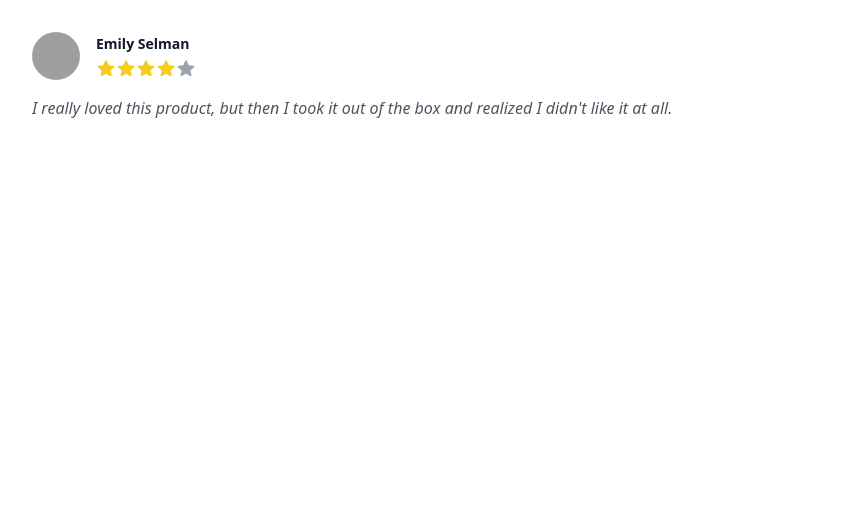
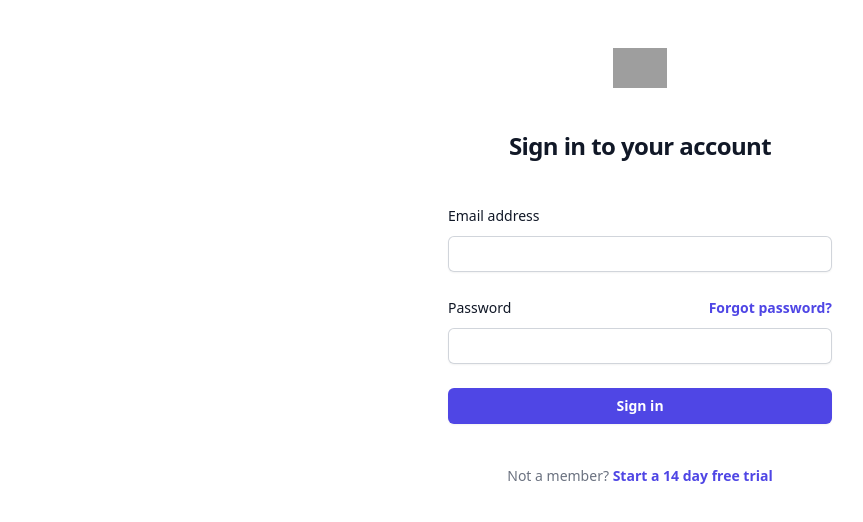
Before and after one commit to stephtran97/nnpp-homework, a React (Vite) app in the folder react-js-project/: page / in a window 1280 px wide. Shown: the top 522 px of the page, without its empty margins (0-863 px from the left). Built offline with nearby package versions, Linux system fonts and the light colour scheme; grey boxes are pictures that could not be loaded.

Commit message:
homework: exercises 1 ex5

```diff
--- a/react-js-project/src/App.jsx
+++ b/react-js-project/src/App.jsx
@@ -1,53 +1,11 @@
-import { StarIcon } from '@heroicons/react/20/solid';
+import Header from './Header';
+import Form from './Form';
 
-const review = {
-  rating: 4,
-  content:
-    "I really loved this product, but then I took it out of the box and realized I didn't like it at all.",
-  author: 'Emily Selman',
-  avatarSrc:
-    'https://images.unsplash.com/photo-1502685104226-ee32379fefbe?ixlib=rb-=eyJhcHBfaWQiOjEyMDd9&auto=format&fit=facearea&facepad=8&w=256&h=256&q=80'
-};
-
-// Good review has rating >= 4
-// If no author, hide entire Review
-// If good review, show ReviewRating, otherwise hide it. In place of review content, say "No review".
-export default function GoodReview() {
-  const isGoodReview = review.rating >= 4;
-  if (!review.author) return null;
-  return review.rating >= 4 ? (
-    <div className='review'>
-      <div className='review-wrapper'>
-        <img
-          className='review-avatar'
-          src={review.avatarSrc}
-        />
-        <div className='review-left'>
-          <h4 className='review-author'>{review.author}</h4>
-          {isGoodReview ? <ReviewRating review={review} /> : null}
-        </div>
-      </div>
-      <div className='review-content'>
-        {isGoodReview ? review.content : 'No review'}
-      </div>
-    </div>
-  ) : null;
-}
-
-function ReviewRating({ review }) {
-  const stars = Array(5).fill(false);
-  for (let i = 0; i < review.rating; i++) {
-    stars[i] = true;
-  }
+export default function App() {
   return (
-    <div className='review-rating'>
-      {stars.map((rating) =>
-        rating ? (
-          <StarIcon className='review-star review-star--filled' />
-        ) : (
-          <StarIcon className='review-star review-star--empty' />
-        )
-      )}
+    <div className='flex min-h-full flex-1 flex-col justify-center px-6 py-12 lg:px-8'>
+      <Header />
+      <Form />
     </div>
   );
 }
--- /dev/null
+++ b/react-js-project/src/Form.jsx
@@ -0,0 +1,82 @@
+import React from 'react';
+
+const Form = () => {
+  return (
+    <div className='mt-10 sm:mx-auto sm:w-full sm:max-w-sm'>
+      <form
+        className='space-y-6'
+        action='#'
+        method='POST'
+      >
+        <div>
+          <label
+            htmlFor='email'
+            className='block text-sm font-medium leading-6 text-gray-900'
+          >
+            Email address
+          </label>
+          <div className='mt-2'>
+            <input
+              id='email'
+              name='email'
+              type='email'
+              autoComplete='email'
+              required
+              className='block w-full rounded-md border-0 py-1.5 text-gray-900 shadow-sm ring-1 ring-inset ring-gray-300 placeholder:text-gray-400 focus:ring-2 focus:ring-inset focus:ring-indigo-600 sm:text-sm sm:leading-6'
+            />
+          </div>
+        </div>
+
+        <div>
+          <div className='flex items-center justify-between'>
+            <label
+              htmlFor='password'
+              className='block text-sm font-medium leading-6 text-gray-900'
+            >
+              Password
+            </label>
+            <div className='text-sm'>
+              <a
+                href='#'
+                className='font-semibold text-indigo-600 hover:text-indigo-500'
+              >
+                Forgot password?
+              </a>
+            </div>
+          </div>
+          <div className='mt-2'>
+            <input
+              id='password'
+              name='password'
+              type='password'
+              autoComplete='current-password'
+              required
+              className='block w-full rounded-md border-0 py-1.5 text-gray-900 shadow-sm ring-1 ring-inset ring-gray-300 placeholder:text-gray-400 focus:ring-2 focus:ring-inset focus:ring-indigo-600 sm:text-sm sm:leading-6'
+            />
+          </div>
+        </div>
+
+        <div>
+          <button
+            type='submit'
+            className='flex w-full justify-center rounded-md bg-indigo-600 px-3 py-1.5 text-sm font-semibold leading-6 text-white shadow-sm hover:bg-indigo-500 focus-visible:outline focus-visible:outline-2 focus-visible:outline-offset-2 focus-visible:outline-indigo-600'
+          >
+            Sign in
+          </button>
+        </div>
+      </form>
+
+      <p className='mt-10 text-center text-sm text-gray-500'>
+        Not a member?{' '}
+        <a
+          href='#'
+          className='font-semibold leading-6 text-indigo-600 hover:text-indigo-500'
+        >
+          Start a 14 day free trial
+        </a>
+      </p>
+    </div>
+  );
+};
+
+export default Form;
--- /dev/null
+++ b/react-js-project/src/Header.jsx
@@ -0,0 +1,18 @@
+import React from 'react';
+
+const Header = () => {
+  return (
+    <div className='sm:mx-auto sm:w-full sm:max-w-sm'>
+      <img
+        className='mx-auto h-10 w-auto'
+        src='https://tailwindui.com/img/logos/mark.svg?color=indigo&shade=600'
+        alt='Your Company'
+      />
+      <h2 className='mt-10 text-center text-2xl font-bold leading-9 tracking-tight text-gray-900'>
+        Sign in to your account
+      </h2>
+    </div>
+  );
+};
+
+export default Header;
```
